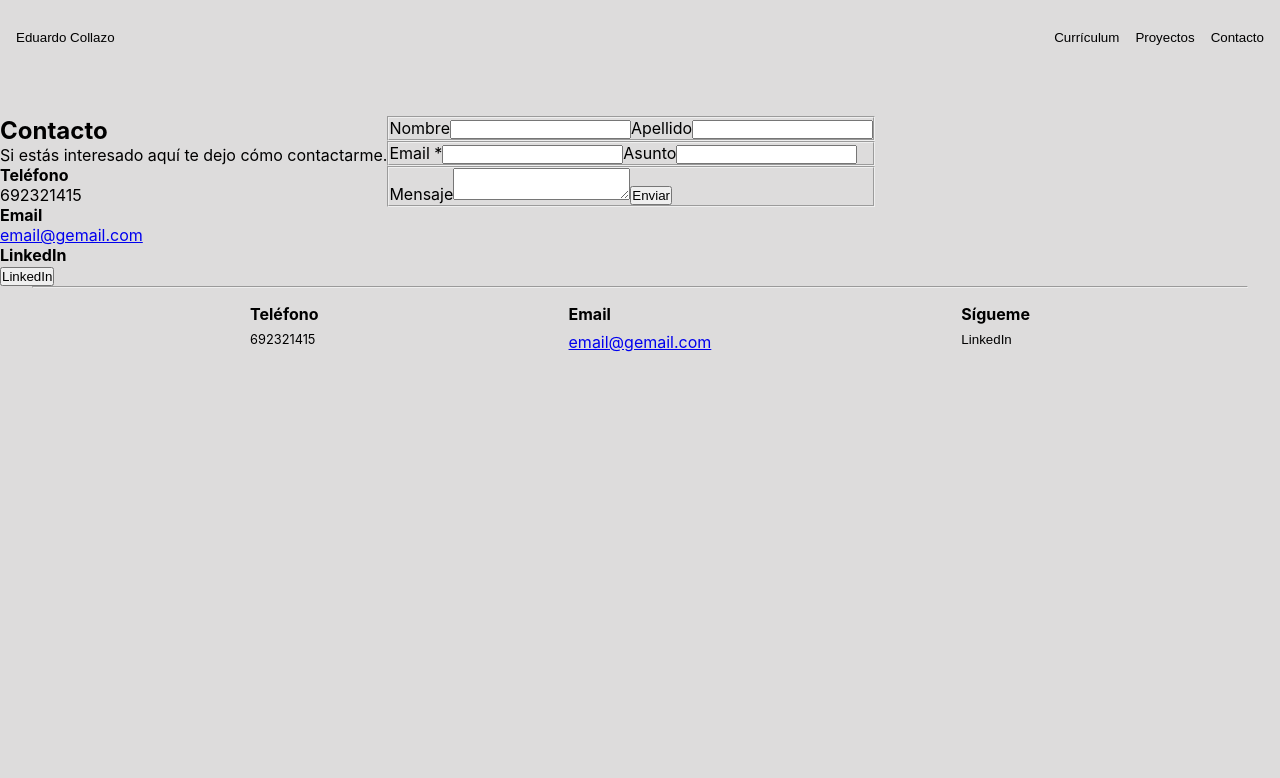
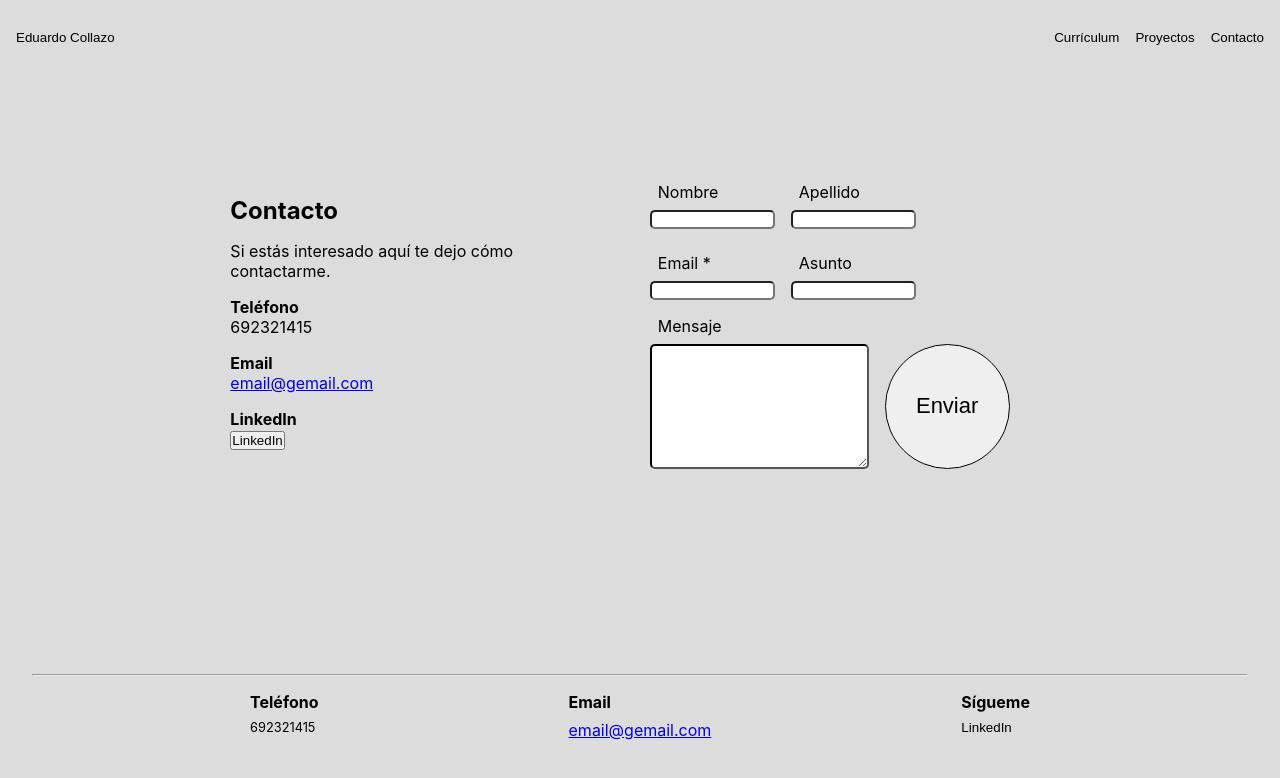
Before and after one commit to ecollazodominguez/edufolio, a React (Create React App) app: page /contact in a window 1280 px wide. Shown: the top 778 px of the page. Built offline with nearby package versions, Linux system fonts and the light colour scheme.

Commit message:
added simple CSS structure for Contact page and some CSS fixes

```diff
--- a/src/App.css
+++ b/src/App.css
@@ -10,11 +10,14 @@ html {
 }
 
 body {
-  min-height: 100vh;
+  min-height: 80vh;
   background-color: rgba(207, 205, 205, 0.699);
 }
 
 main {
+  display: flex;
+  flex-direction: column;
+  min-height: 80vh;
   margin-top: 116px;
 }
 
--- a/src/components/About.css
+++ b/src/components/About.css
@@ -3,6 +3,7 @@ section.about {
   display: flex;
   justify-content: center;
   align-items: center;
+  flex: 1;
 }
 
 article.about-text {
--- a/src/components/ExperienceSection.css
+++ b/src/components/ExperienceSection.css
@@ -1,9 +1,12 @@
+/* fix on mobile */
+
 section.experience {
   display: flex;
   justify-content: space-between;
   gap: 2rem;
   margin: 1rem;
   margin-top: 2.5rem;
+  flex: 1;
 }
 
 section.experience h3 {
--- a/src/components/Footer.css
+++ b/src/components/Footer.css
@@ -1,6 +1,7 @@
 footer.index {
   display: flex;
   justify-content: space-evenly;
+  margin-bottom: 1rem;
 }
 footer article h4 {
   margin-bottom: 0.5rem;
--- /dev/null
+++ b/src/components/FormContact.css
@@ -0,0 +1,80 @@
+form.contact-form {
+  display: flex;
+  flex-direction: column;
+  gap: 1rem;
+}
+.fullname,
+.contact-data,
+.content,
+.firstname,
+.lastname,
+.email,
+.subject {
+  display: flex;
+  flex-direction: column;
+  align-items: center;
+}
+
+fieldset {
+  border: none;
+}
+label {
+  margin: 0.5rem;
+}
+input {
+  border-radius: 5px;
+}
+.text > textarea {
+  width: 100%;
+  min-height: 150px;
+  border-radius: 5px;
+  border: 2px inset black;
+  margin-top: 0.5rem;
+}
+.content > button {
+  margin: 1rem;
+  min-height: 35px;
+  min-width: 100px;
+  border: 1px solid black;
+  border-radius: 15px;
+}
+
+@media (min-width: 650px) {
+  .fullname,
+  .contact-data,
+  .content {
+    flex-direction: row;
+    gap: 1rem;
+  }
+
+  .firstname,
+  .lastname,
+  .email,
+  .subject {
+    align-items: flex-start;
+  }
+
+  .content {
+    width: 90%;
+  }
+
+  .text > textarea {
+    min-height: 125px;
+    border-radius: 5px;
+    border: 2px inset black;
+    margin-top: 0.5rem;
+  }
+  .content > button {
+    margin: 0;
+    min-height: 125px;
+    min-width: 125px;
+    border: 1px solid black;
+    border-radius: 100px;
+    margin-top: 1.5rem;
+    font-size: 22px;
+  }
+
+  input {
+    width: 125px;
+  }
+}
--- a/src/components/FormContact.js
+++ b/src/components/FormContact.js
@@ -1,23 +1,33 @@
-// import "./FormContact.css";
+import "./FormContact.css";
 
 export const FormContact = () => {
   return (
     <form onSubmit="" className="contact-form">
       <fieldset className="fullname">
+        <fieldset className="firstname">
           <label htmlFor="firstname">Nombre</label>
           <input type="name" id="firstname" name="firstname" />
+        </fieldset>
+        <fieldset className="lastname">
           <label htmlFor="lastname">Apellido</label>
           <input type="name" id="lasttname" name="lastname" />
         </fieldset>
-      <fieldset className="subject">
+      </fieldset>
+      <fieldset className="contact-data">
+        <fieldset className="email">
           <label htmlFor="email">Email *</label>
           <input type="email" id="email" name="email" required />
+        </fieldset>
+        <fieldset className="subject">
           <label htmlFor="subject">Asunto</label>
           <input type="name" id="subject" name="subject" />
         </fieldset>
+      </fieldset>
+      <fieldset className="content">
         <fieldset className="text">
           <label htmlFor="message">Mensaje</label>
           <textarea id="message" name="message" />
+        </fieldset>
         <button>Enviar</button>
       </fieldset>
     </form>
--- a/src/components/InfoContact.css
+++ b/src/components/InfoContact.css
@@ -1,3 +1,11 @@
-section.section-contact {
+section.info {
   display: flex;
+  flex-direction: column;
+  gap: 1rem;
 }
+
+@media (min-width: 650px) {
+  section.info p {
+    width: 90%;
+  }
+}
--- a/src/components/SkillsSection.css
+++ b/src/components/SkillsSection.css
@@ -4,6 +4,7 @@ section.skills {
   gap: 10rem;
   margin: 1rem;
   margin-top: 2.5rem;
+  flex: 2;
 }
 section.skills h3 {
   min-width: 100px;
--- /dev/null
+++ b/src/pages/Contact.css
@@ -0,0 +1,19 @@
+section.section-contact {
+  display: flex;
+  flex-direction: column;
+  text-align: center;
+  justify-content: center;
+  align-items: center;
+  gap: 2rem;
+  margin: 1rem;
+  flex: 1;
+}
+
+@media (min-width: 650px) {
+  section.section-contact {
+    flex-direction: row;
+    text-align: left;
+    /* check if we need margin bottom if  align items center doesnt work */
+    margin-bottom: 10rem;
+  }
+}
--- a/src/pages/Contact.js
+++ b/src/pages/Contact.js
@@ -2,6 +2,8 @@ import { Footer } from "../components/Footer";
 import { FormContact } from "../components/FormContact";
 import { InfoContact } from "../components/InfoContact";
 import { Navbar } from "../components/Navbar";
+
+import "./Contact.css";
 
 export const Contact = () => {
   return (
```
Lines whose indentation alone changed are shown as unchanged.
